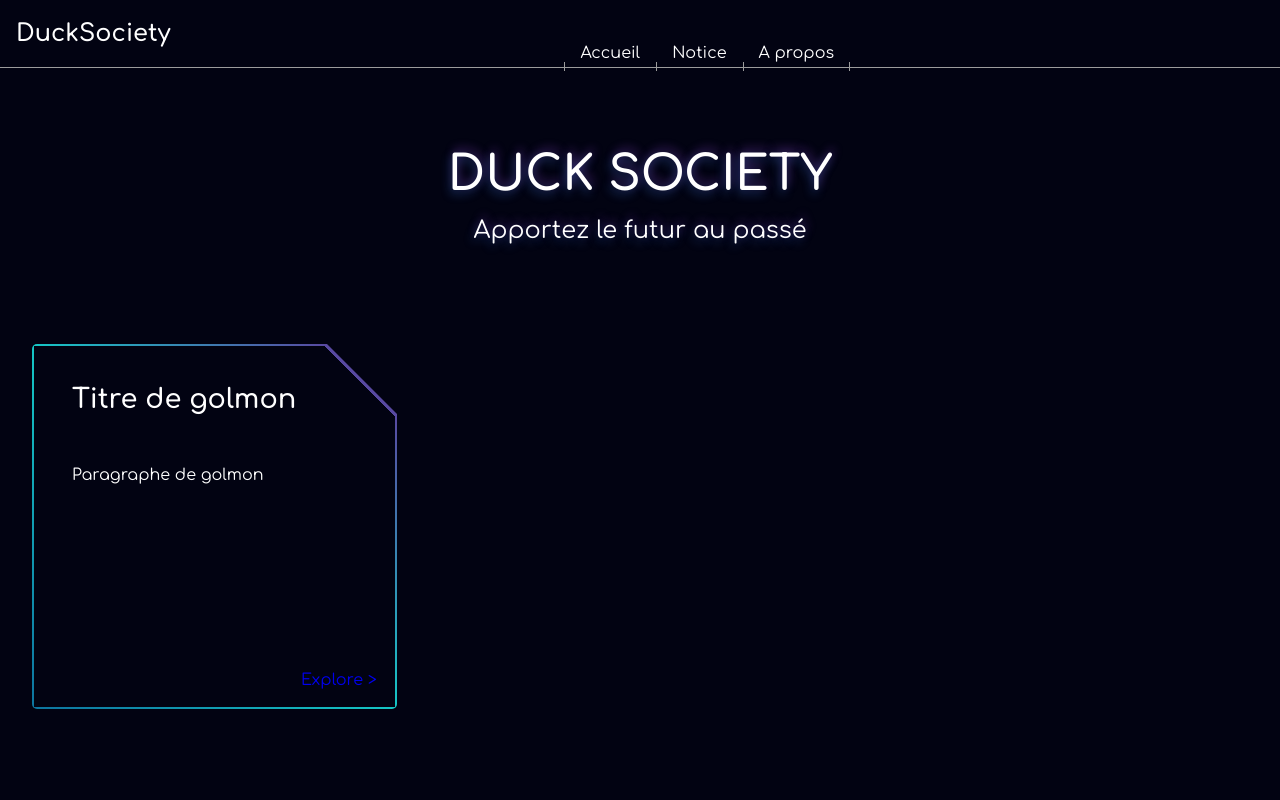
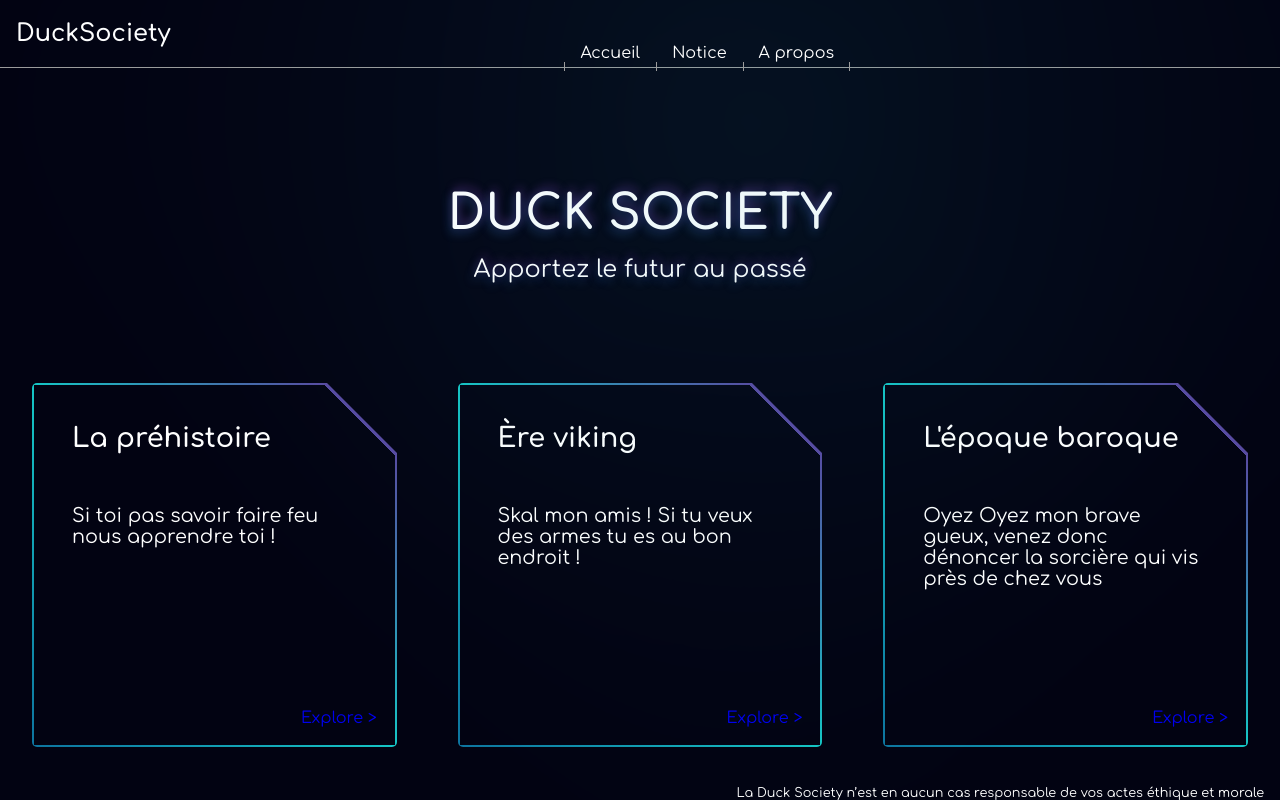
Before and after one commit to ThisIsHowVillainsAreMade/duckSociety---Hackathon, a React (Vite) app: page / in a window 1280 px wide. Shown: the top 800 px of the page. Built offline with nearby package versions, Linux system fonts and the light colour scheme.

Commit message:
add animation home + map card

```diff
--- /dev/null
+++ b/src/components/AnimationHome.jsx
@@ -0,0 +1,9 @@
+import "./styles/AnimationHome.css"
+
+function AnimationHome () {
+    return (
+        <div id="gradientAnimation"></div>
+    )
+}
+
+export default AnimationHome
--- a/src/components/Header.jsx
+++ b/src/components/Header.jsx
@@ -1,4 +1,5 @@
 import "../components/styles/Header.css";
+import PropTypes from 'prop-types';
 
 function Header({ headerId, headerTitle }) {
   return (
@@ -8,4 +9,8 @@ function Header({ headerId, headerTitle }) {
   );
 }
 
+Header.propTypes = {
+  headerId: PropTypes.string,
+  headerTitle: PropTypes.any.isRequired,
+};
 export default Header;
--- a/src/components/HomeCard.jsx
+++ b/src/components/HomeCard.jsx
@@ -1,15 +1,23 @@
 import "./styles/HomeCard.css"
+import { Link } from 'react-router-dom';
+import Home from "../../Home.json"
+
 
 function HomeCard () {
+
+    const homeCards = Home.homeCard;
+
     return (
     <div id="homeCardContainer">
-        <div className="homeCard">
+        {homeCards.map((card) => (
+        <div className="homeCard" key={card.id}>
             <div className="homeCardContent">
-                <h2>Titre de golmon</h2>
-                <p>Paragraphe de golmon</p>
-                <a rel="stylesheet" href="#" >Explore</a>
+                <h2>{card.name}</h2>
+                <p>{card.desc}</p>
+                <Link href={card.link} className="exploreLink" >Explore</Link>
             </div>
         </div>
+        ))}
     </div>
 
     )
--- /dev/null
+++ b/src/components/styles/AnimationHome.css
@@ -0,0 +1,21 @@
+@keyframes rotate {
+    0% {
+        transform: rotate(0deg);
+    }
+
+    100% {
+        transform: rotate(360deg);
+    }
+}
+
+#gradientAnimation {
+    position: absolute;
+    left: 50%;
+    z-index: 3;
+    width: 220px;
+    height: 220px;
+    filter: blur(220px);
+    background: var(--gradientHome);
+    animation: rotate 15s infinite;
+    border-radius: 30% 70% 70% 30% / 30% 30% 70% 70%;
+}
--- a/src/components/styles/DuckCard.css
+++ b/src/components/styles/DuckCard.css
@@ -50,7 +50,7 @@
 }
 
 .back {
-    background: #020312 url("/duckSoSmall.png");
+    background: #020312 url("TeamCard/duckSoSmall.png");
     background-size: contain;
     background-position: center;
     transform: rotateY(180deg);
--- a/src/components/styles/HomeCard.css
+++ b/src/components/styles/HomeCard.css
@@ -12,6 +12,16 @@
         border-radius: 5px;
         position: relative;
         z-index: 1;
+        transition: 1s;
+
+        &:hover {
+            transform: translateY(-8%);
+
+            &::before {
+                background: var(--gradientBlurHome);
+                filter: blur(50%);
+            }
+        }
 
         &::before {
             content: "";
@@ -23,6 +33,8 @@
             position: absolute;
             top: 0;
         }
+
+
 
         &::after {
             content: "";
@@ -46,6 +58,7 @@
             padding: 20px;
             z-index: 1;
 
+
             h2 {
                 font-size: 1.7rem;
                 width: 90%;
@@ -53,9 +66,10 @@
 
             p {
                 margin-top: 2rem;
+                font-size: 1.2rem;
             }
 
-            a {
+            .exploreLink {
                 margin-top: auto;
                 align-self: flex-end;
                 text-decoration: none;
@@ -74,3 +88,15 @@
     }
 
 }
+
+@media screen and (max-width:1024px) {
+    #homeCardContainer {
+        flex-direction: column;
+        align-items: center;
+
+        .homeCard {
+            margin-top: 2rem;
+        }
+    }
+
+}
--- a/src/components/styles/Navbar.css
+++ b/src/components/styles/Navbar.css
@@ -27,7 +27,7 @@ nav {
             margin: 5px 1rem;
             align-self: end;
             position: relative;
-            z-index: 2;
+            z-index: 5;
             cursor: pointer;
             background: #e4e4e400;
 
@@ -84,8 +84,8 @@ nav {
 
 #burgerContainer {
     position: absolute;
-    /* opacity: 0; */
-    top: 3.5rem;
+    opacity: 0;
+    top: 100px;
     right: -220px;
 
     ul {
--- a/src/pages/Home.jsx
+++ b/src/pages/Home.jsx
@@ -3,6 +3,7 @@ import { useState } from "react";
 import Navbar from "../components/Navbar";
 import DuckCard from "../components/DuckCard";
 import HomeCard from "../components/HomeCard";
+import AnimationHome from "../components/AnimationHome";
 
 function Home() {
 
@@ -14,6 +15,7 @@ function Home() {
 
   return(
     <div id="homeContainer">
+      <AnimationHome/>
       <DuckCard modalTeam={modalTeam} toggleModalTeam={toggleModalTeam} />
       <Navbar toggleModalTeam={toggleModalTeam} />
       <main id="mainHome">
@@ -23,6 +25,7 @@ function Home() {
         </div>
         <HomeCard/>
       </main>
+      <footer>La Duck Society n’est en aucun cas responsable de vos actes éthique et morale</footer>
     </div>
   )
 }
--- a/src/pages/styles/Home.css
+++ b/src/pages/styles/Home.css
@@ -14,6 +14,15 @@
 #homeContainer {
     background: var(--backgroundHome);
     min-height: 100svh;
+    display: flex;
+    flex-direction: column;
+    justify-content: space-between;
+
+    footer {
+        align-self: flex-end;
+        font-size: 0.8rem;
+        margin-right: 1rem;
+    }
 }
 
 #mainHome {
```
